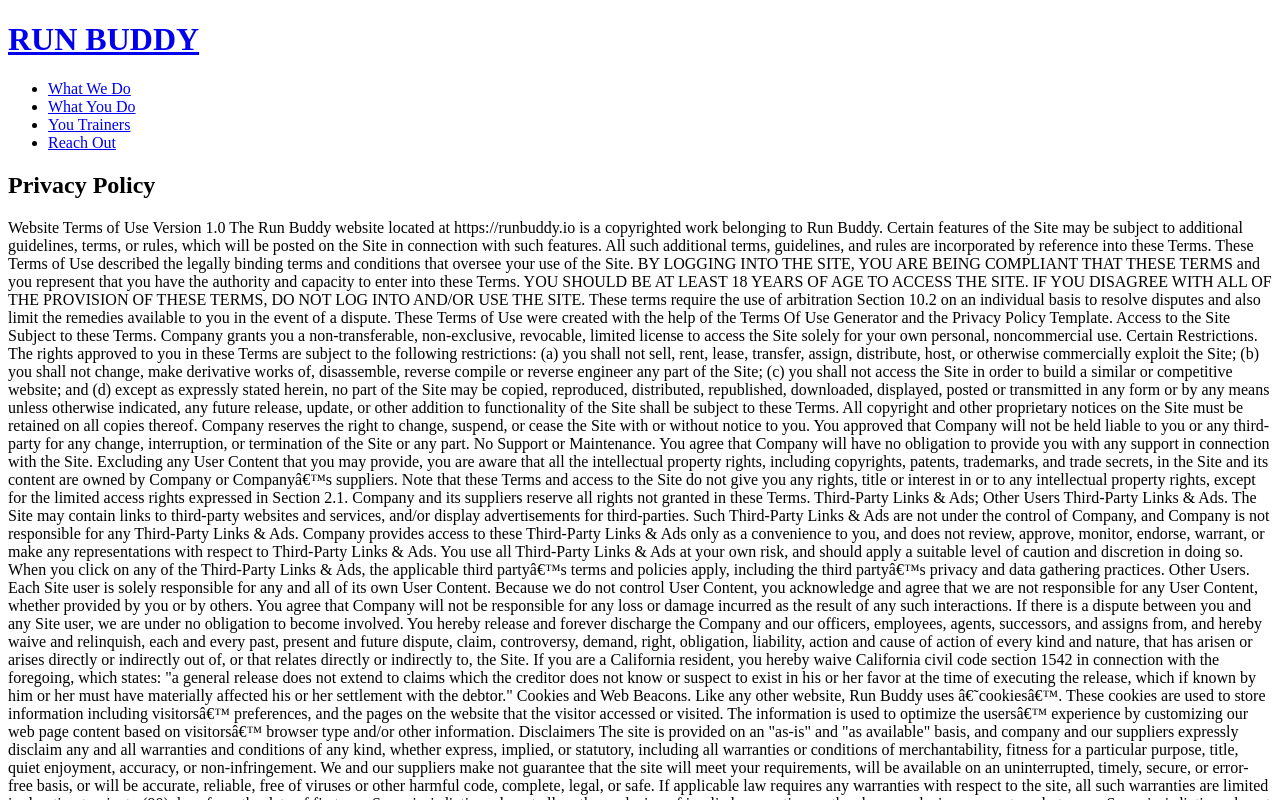
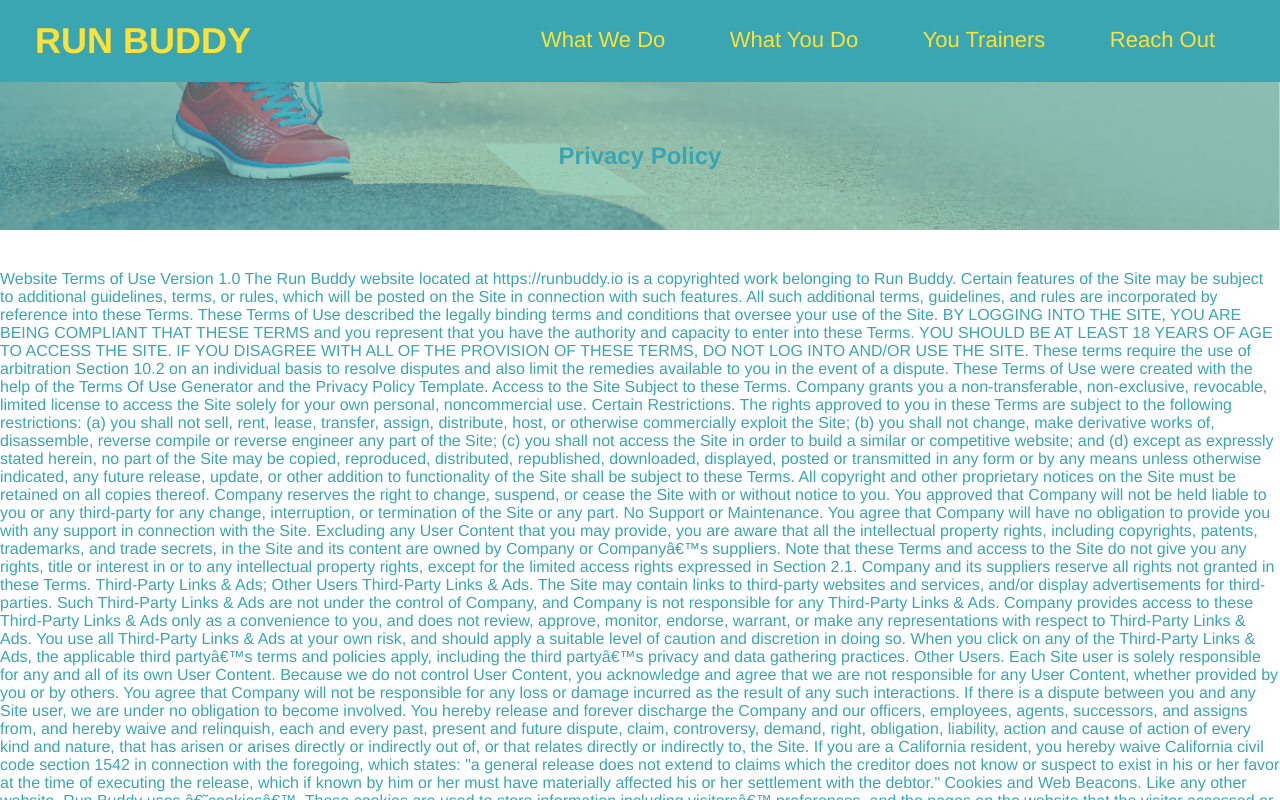
Before and after one commit to chrisrw300/run-buddy, a plain HTML site: page privacy-policy.html in a window 1280 px wide. Shown: the top 800 px of the page. Drawn offline with Linux system fonts and the light colour scheme.

Commit message:
added secondary css file

```diff
--- /dev/null
+++ b/assets/css/secondary-styles.css
@@ -0,0 +1,6 @@
+.hero {
+    background-position: bottom;
+    height: auto;
+    text-align: center;
+    margin-bottom: 40px;
+  }
--- a/privacy-policy.html
+++ b/privacy-policy.html
@@ -1,11 +1,10 @@
 <!DOCTYPE html>
 <html lang="en">
   <head>
-
     <meta charset="UTF-8" />
-
     <title>Privacy Policy - Run Buddy</title>
-
+    <link rel="stylesheet" href="./assets/css/style.css">
+    <link rel="stylesheet" href="./assets/css/secondary-styles.css">
   </head>
 
     <body>
```
